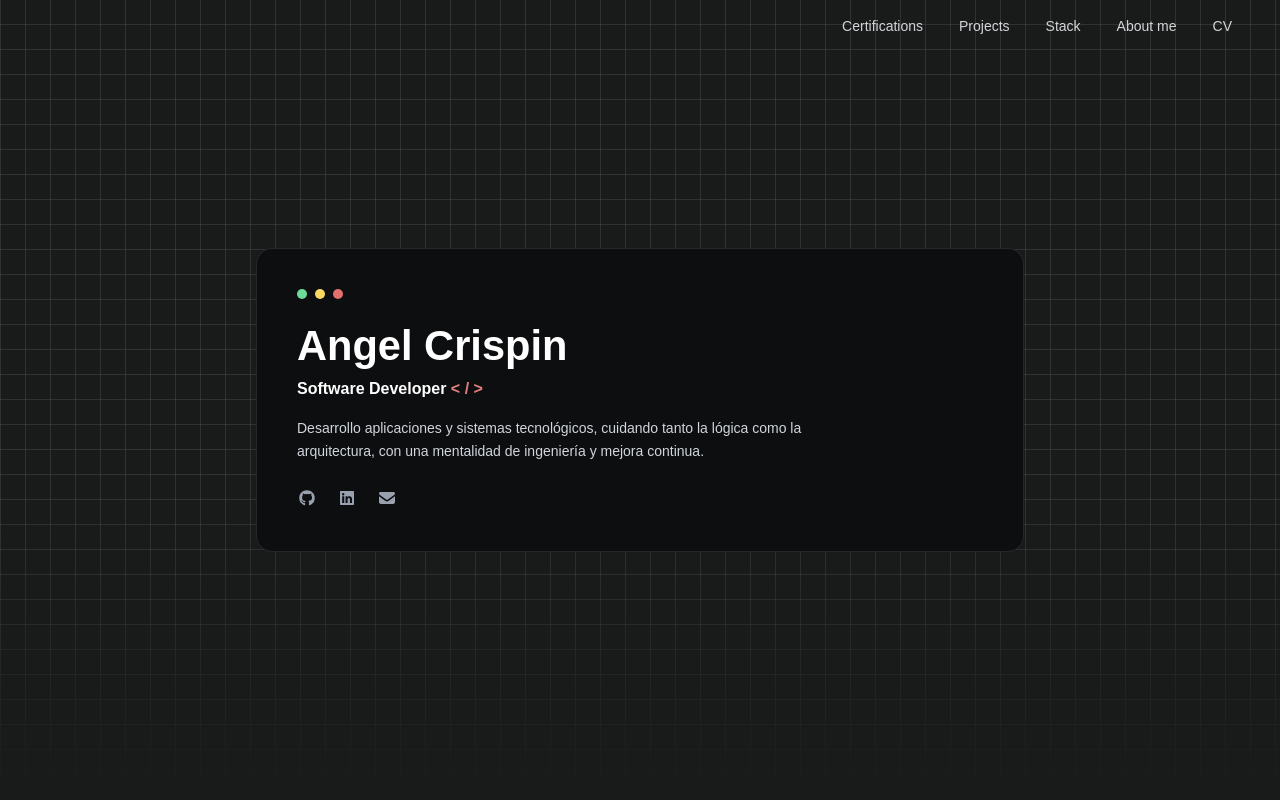
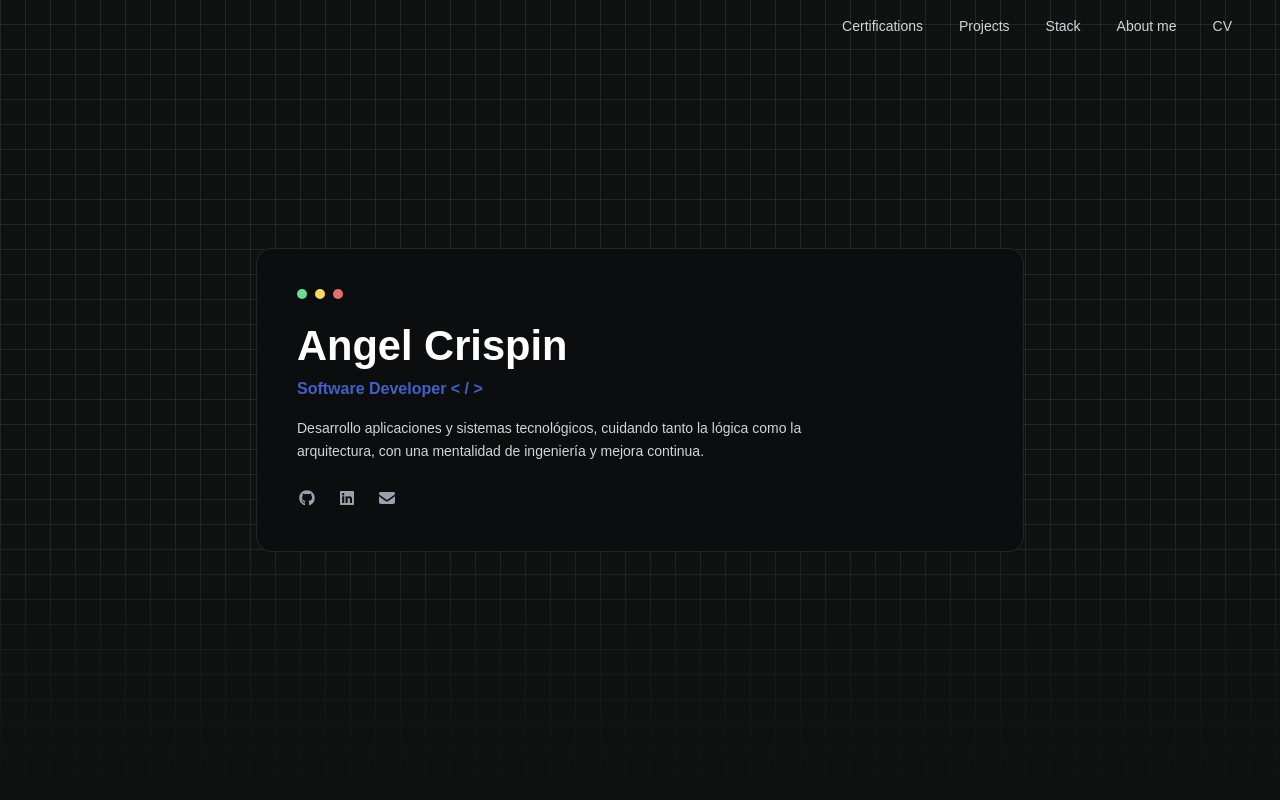
Before and after one commit to FaureGalliard/angelcrispin.github.io, a Next.js app: page / in a window 1280 px wide. Shown: the top 800 px of the page. Built offline with nearby package versions, Linux system fonts and the light colour scheme.

Commit message:
mejoras del hero final

```diff
--- a/src/app/globals.css
+++ b/src/app/globals.css
@@ -39,7 +39,7 @@ body {
   pointer-events: none;
 
   --size: 25px;
-  --line: rgba(90, 95, 94, 0.35);
+  --line: rgba(75, 78, 78, 0.35);
 
   background:
     repeating-linear-gradient(
--- a/src/components/Hero.tsx
+++ b/src/components/Hero.tsx
@@ -2,7 +2,7 @@ import GridBackground from "@/components/GridBackground";
 import HeroContent from "@/components/HeroContent";
 export default function Hero() {
   return (
-    <section className="relative min-h-screen overflow-hidden bg-[rgb(25,27,27)]">
+    <section className="relative min-h-screen overflow-hidden bg-[rgba(16,17,17,1)]">
 
 
       <GridBackground />
--- a/src/components/HeroContent.tsx
+++ b/src/components/HeroContent.tsx
@@ -59,8 +59,9 @@ export default function HeroContent() {
             variants={heroItem}
             className="text-[1rem] text-left font-bold"
           >
-            <span className="text-white">Software Developer</span>
-            <span className="text-[rgba(228,127,127,1)]"> &lt; / &gt;</span>
+            <span className="text-[rgba(66,96,197,1)]">
+              Software Developer &lt; / &gt;
+              </span>
           </motion.h2>
 
           <motion.p
```
